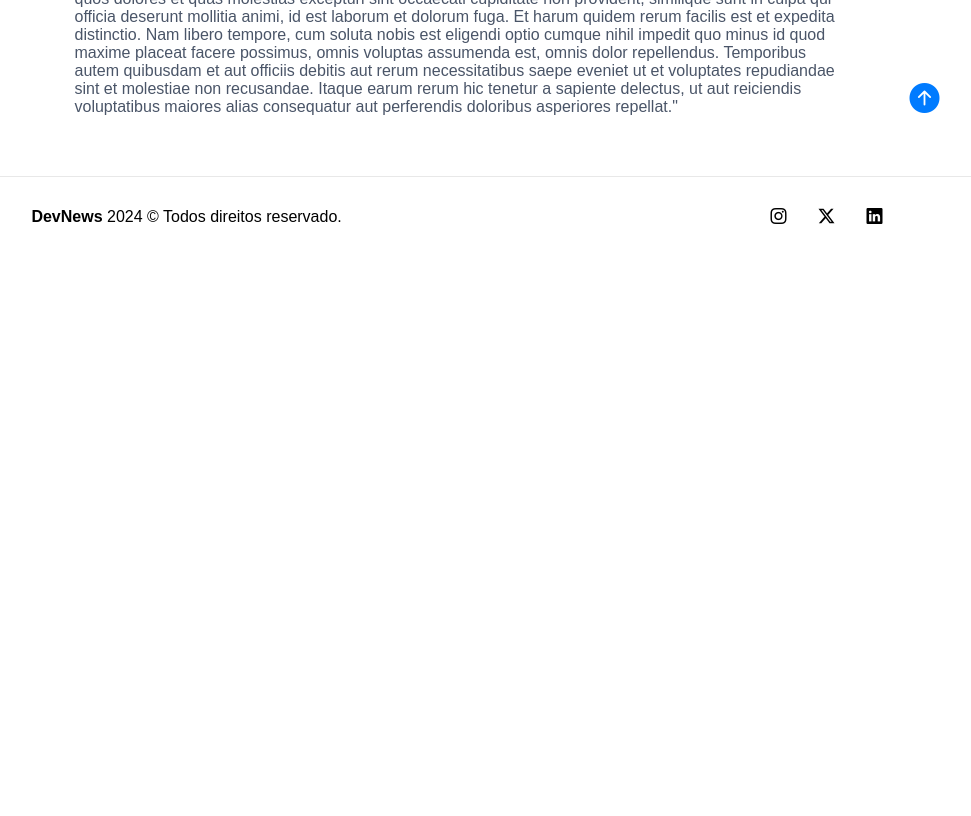
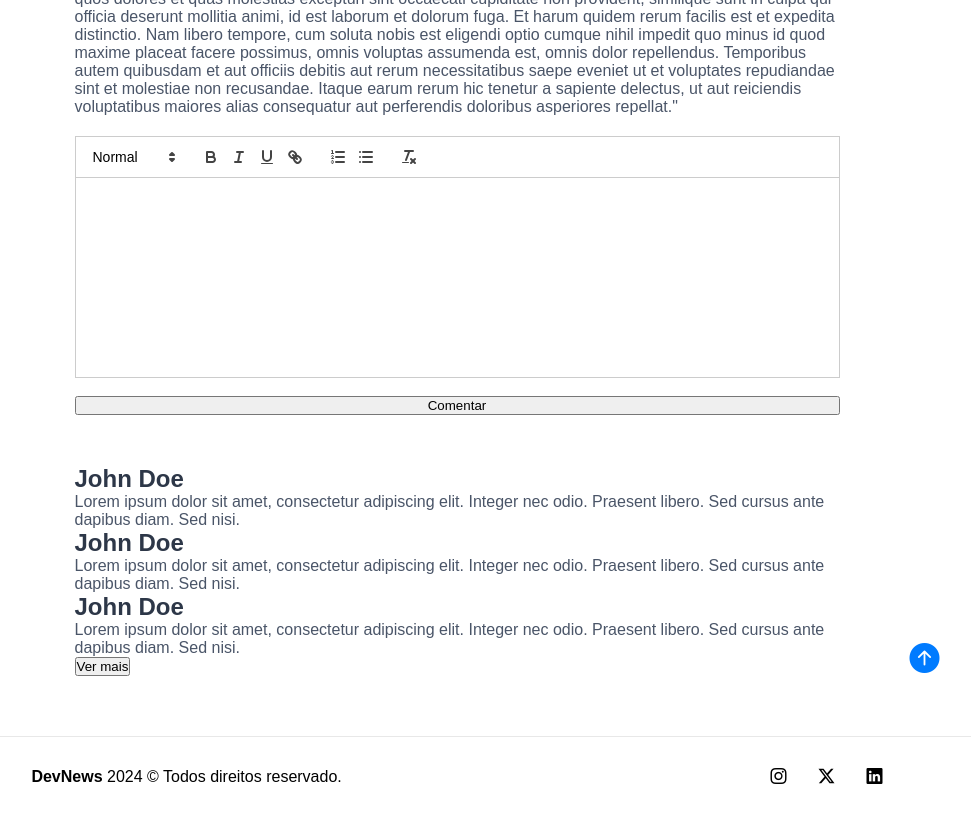
Before and after one commit to lucasmoraist/dev-news-web, a React (Vite) app: page /post in a window 1280 px wide. Shown: the part 1820-2636 px from the top of the page, without its empty margins (183-1154 px from the left). Before the commit the page ends 2076 px from the top, so only its background shows below. Built offline with nearby package versions, Linux system fonts and the light colour scheme; a web font is replaced by a local one.

Commit message:
feat: add Comments component with rich text editor and load more functionality

```diff
--- /dev/null
+++ b/src/pages/post/components/comments/comments.module.scss
@@ -0,0 +1,17 @@
+.container {
+    display: flex;
+    flex-direction: column;
+    gap: 50px;
+
+    .quill {
+        display: flex;
+        flex-direction: column;
+        gap: 20px;
+
+    }
+
+    .quillEditor {
+        height: 200px;
+        margin-bottom: 40px;
+    }
+}
--- /dev/null
+++ b/src/pages/post/components/comments/index.tsx
@@ -0,0 +1,81 @@
+import { useState } from "react";
+import ReactQuill from "react-quill";
+import style from "./comments.module.scss";
+
+const comments = [
+  {
+    id: 1,
+    content:
+      "Lorem ipsum dolor sit amet, consectetur adipiscing elit. Integer nec odio. Praesent libero. Sed cursus ante dapibus diam. Sed nisi.",
+    user: {
+      id: 1,
+      name: "John Doe",
+    },
+  },
+  {
+    id: 2,
+    content:
+      "Lorem ipsum dolor sit amet, consectetur adipiscing elit. Integer nec odio. Praesent libero. Sed cursus ante dapibus diam. Sed nisi.",
+    user: {
+      id: 1,
+      name: "John Doe",
+    },
+  },
+  {
+    id: 3,
+    content:
+      "Lorem ipsum dolor sit amet, consectetur adipiscing elit. Integer nec odio. Praesent libero. Sed cursus ante dapibus diam. Sed nisi.",
+    user: {
+      id: 1,
+      name: "John Doe",
+    },
+  },
+  {
+    id: 4,
+    content:
+      "Lorem ipsum dolor sit amet, consectetur adipiscing elit. Integer nec odio. Praesent libero. Sed cursus ante dapibus diam. Sed nisi.",
+    user: {
+      id: 1,
+      name: "John Doe",
+    },
+  },
+  {
+    id: 5,
+    content:
+      "Lorem ipsum dolor sit amet, consectetur adipiscing elit. Integer nec odio. Praesent libero. Sed cursus ante dapibus diam. Sed nisi.",
+    user: {
+      id: 1,
+      name: "John Doe",
+    },
+  },
+];
+
+export function Comments() {
+  const [limit, setLimit] = useState(3);
+
+  const handleLoadMore = () => {
+    const maxLimit = comments.length;
+    if (limit < maxLimit) {
+      setLimit(limit + 3);
+    }
+  };
+
+  return (
+    <div className={style.container}>
+        <div className={style.quill}>
+          <ReactQuill theme="snow" className={style.quillEditor} />
+          <button>Comentar</button>
+        </div>
+
+      <div>
+        {comments.slice(0, limit).map((c) => (
+          <div key={c.id}>
+            <h3>{c.user.name}</h3>
+            <p>{c.content}</p>
+          </div>
+        ))}
+        <button onClick={handleLoadMore}>Ver mais</button>
+      </div>
+    </div>
+  );
+}
--- a/src/pages/post/index.tsx
+++ b/src/pages/post/index.tsx
@@ -1,3 +1,4 @@
+import { Comments } from "@/pages/post/components/comments";
 import style from "./post.module.scss";
 
 export function Post() {
@@ -117,6 +118,10 @@ export function Post() {
         <a href="#topo">
           <i className="bi bi-arrow-up-circle-fill"></i>
         </a>
+
+        <div>
+          <Comments />
+        </div>
       </article>
     </main>
   );
```
Also changed, not shown: src/pages/profile/index.tsx (added).
